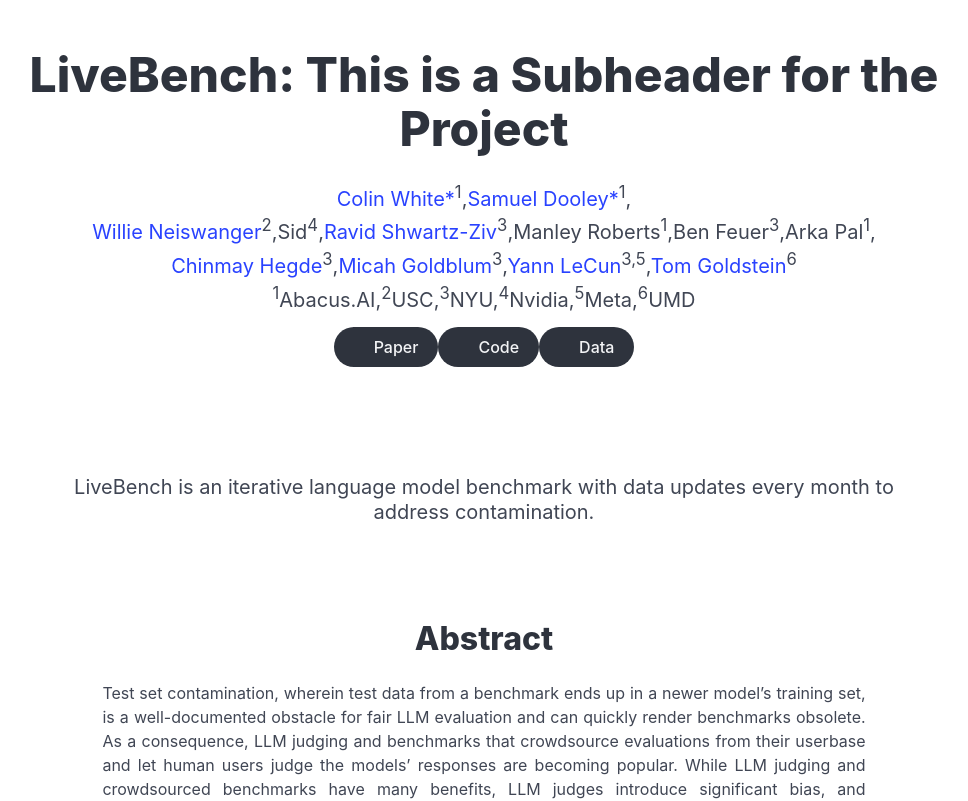
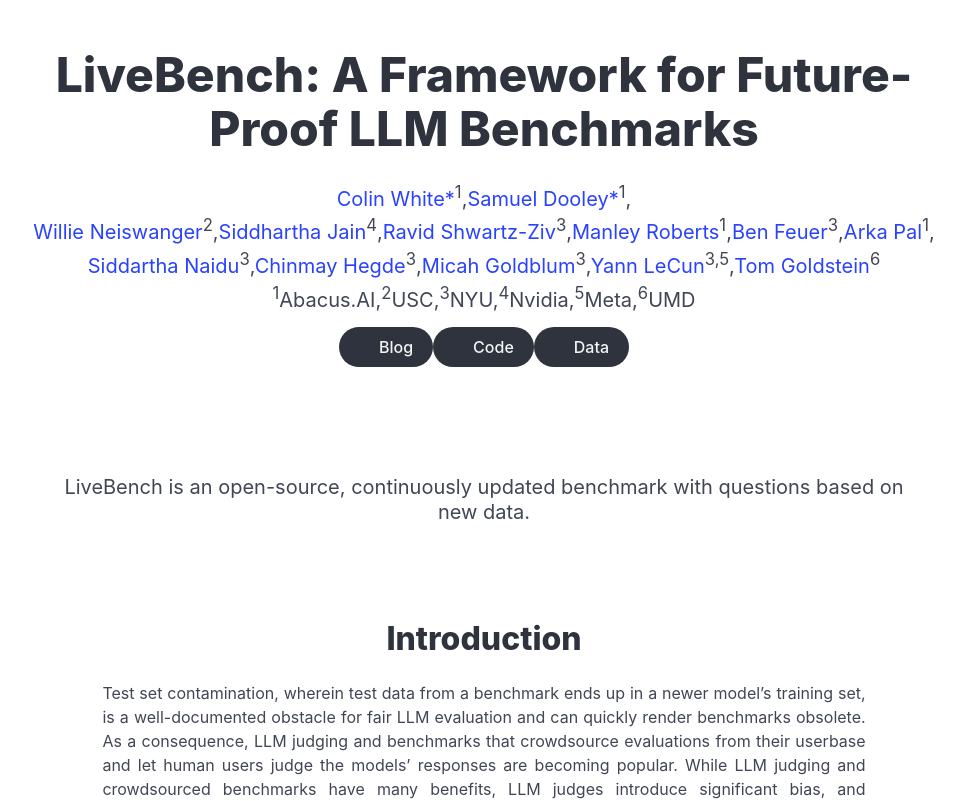
Before and after one commit to garlic-debt-whisper/potato, a React (Create React App) app: page / in a window 1280 px wide. Shown: the top 801 px of the page, without its empty margins (156-1124 px from the left). Built offline with nearby package versions, Linux system fonts and the light colour scheme; some icons are missing.

Commit message:
starting updates

```diff
--- a/package.json
+++ b/package.json
@@ -11,9 +11,10 @@
     "@testing-library/user-event": "^13.5.0",
     "bulma": "^1.0.0",
     "font-awesome": "^4.7.0",
+    "papaparse": "^5.4.1",
     "react": "^18.3.1",
     "react-dom": "^18.3.1",
-    "react-scripts": "5.0.1",
+    "react-scripts": "^5.0.1",
     "web-vitals": "^2.1.4"
   },
   "scripts": {
--- a/src/App.js
+++ b/src/App.js
@@ -4,18 +4,14 @@
 import 'bulma/css/bulma.css'
 
 const bibtexEntry = `
-@article{park2021nerfies,
+@article{livebench,
   author    = {Park, Keunhong and Sinha, Utkarsh and Barron, Jonathan T. and Bouaziz, Sofien and Goldman, Dan B and Seitz, Steven M. and Martin-Brualla, Ricardo},
   title     = {Nerfies: Deformable Neural Radiance Fields},
   journal   = {ICCV},
   year      = {2021},
 }`;
 
-const abstract = `Test set contamination, wherein test data from a benchmark ends up in a newer model’s training set, is a well-documented obstacle for fair LLM evaluation and can quickly render benchmarks obsolete.  As a consequence, LLM judging and benchmarks that crowdsource evaluations from their userbase and let human users judge the models’ responses are becoming popular.  While LLM judging and crowdsourced benchmarks have many benefits, LLM judges introduce significant bias, and crowdsourced benchmarks are uncontrolled since users have the freedom to ask whatever questions they want and judge model responses under their own subjective criteria.  In this work, we introduce LiveBench, designed to be immune to both test set contamination and the biases of LLM judging and crowdsourcing.
-LiveBench is the first benchmark that(1) contains frequently - updated questions from new information sources, and \\emph{questions become harder over time }, (2) scores answers automatically according to the objective ground - truth, and(3) contains a wide variety of challenging questions, including math, coding, reasoning, and data science.LiveBench contains questions that are based on recently - released math competitions, arxiv papers, and datasets, and it contains harder, "un-gameable" versions of two previously released benchmarks: Big-Bench Hard and AMPS.
-We evaluate several closed-source models, as well as dozens of open-source models ranging from 7B to 70B in size.
-We release all questions, code, and model answers, and we welcome community engagement and collaboration for expanding the benchmark tasks and models.
-Among many insights, we find that for the first time, GPT-4 is able to achieve a high enough score on the American Mathematics Competition (AMC12B 2023) to qualify for the American Invitational Mathematics Competition (AIME).`
+const abstract = `Test set contamination, wherein test data from a benchmark ends up in a newer model’s training set, is a well-documented obstacle for fair LLM evaluation and can quickly render benchmarks obsolete. As a consequence, LLM judging and benchmarks that crowdsource evaluations from their userbase and let human users judge the models’ responses are becoming popular. While LLM judging and crowdsourced benchmarks have many benefits, LLM judges introduce significant bias, and crowdsourced benchmarks are uncontrolled since users have the freedom to ask whatever questions they want and judge model responses under their own subjective criteria. `
 
 function App() {
     return (
@@ -25,34 +21,37 @@
                     <div class="container is-max-desktop">
                         <div class="columns is-centered">
                             <div class="column has-text-centered">
-                                <h1 class="title is-1 publication-title">LiveBench: This is a Subheader for the Project</h1>
+                                <h1 class="title is-1 publication-title">LiveBench: A Framework for Future-Proof LLM Benchmarks</h1>
                                 <div class="is-size-5 publication-authors">
                                     <span class="author-block">
-                                        <a href="https://crwhite.ml">Colin White*</a><sup>1</sup>,
+                                        <a href="https://crwhite.ml" target="_blank" rel="noreferrer">Colin White*</a><sup>1</sup>,
                                         </span>
                                     <span class="author-block">
-                                        <a href="http://spamueldooley.com">Samuel Dooley*</a><sup>1</sup>,
+                                        <a href="http://spamueldooley.com" target="_blank" rel="noreferrer">Samuel Dooley*</a><sup>1</sup>,
                                         </span>
                                     <br></br>
                                     <span class="author-block">
-                                        <a href="https://willieneis.github.io">Willie Neiswanger</a><sup>2</sup>,
+                                        <a href="https://willieneis.github.io" target="_blank" rel="noreferrer">Willie Neiswanger</a><sup>2</sup>,
                                     </span>
                                     <span class="author-block">
-                                        Sid<sup>4</sup>,
+                                        <a href="https://tmfs10.github.io/" target="_blank" rel="noreferrer">Siddhartha Jain</a><sup>4</sup>,
                                     </span>
                                     <span class="author-block">
-                                        <a href="https://www.ravid-shwartz-ziv.com">Ravid Shwartz-Ziv</a><sup>3</sup>,
+                                        <a href="https://www.ravid-shwartz-ziv.com" target="_blank" rel="noreferrer">Ravid Shwartz-Ziv</a><sup>3</sup>,
                                     </span>
                                     <span class="author-block">
-                                        Manley Roberts<sup>1</sup>,
+                                        <a href="" target="_blank" rel="noreferrer">Manley Roberts</a><sup>1</sup>,
                                     </span>
                                     <span class="author-block">
-                                        Ben Feuer<sup>3</sup>,
+                                        <a href="" target="_blank" rel="noreferrer">Ben Feuer</a><sup>3</sup>,
                                     </span>
                                     <span class="author-block">
-                                        Arka Pal<sup>1</sup>,
+                                        <a href="" target="_blank" rel="noreferrer">Arka Pal</a><sup>1</sup>,
                                     </span>
                                     <br></br>
+                                    <span class="author-block">
+                                        <a href="" target="_blank" rel="noreferrer">Siddartha Naidu</a><sup>3</sup>,
+                                    </span>
                                     <span class="author-block">
                                         <a href="https://chinmayhegde.github.io">Chinmay Hegde</a><sup>3</sup>,
                                     </span>
@@ -85,7 +84,7 @@
                                                 <span class="icon">
                                                     <i class="ai ai-arxiv"></i>
                                                 </span>
-                                                <span>Paper</span>
+                                                <span>Blog</span>
                                             </a>
                                         </span>
                                         <span class="link-block">
@@ -117,8 +116,7 @@
                 <div class="container is-max-desktop">
                     <div class="hero-body">
                         <h2 class="subtitle has-text-centered">
-                            <span class="dnerf">LiveBench</span> is an iterative language model benchmark with
-                            data updates every month to address contamination.
+                            <span class="dnerf">LiveBench</span> is an open-source, continuously updated benchmark with questions based on new data.
                         </h2>
                     </div>
                 </div>
@@ -127,7 +125,7 @@
                 <div class="container is-max-desktop">
                     <div class="columns is-centered has-text-centered">
                         <div class="column is-four-fifths">
-                            <h2 class="title is-3">Abstract</h2>
+                            <h2 class="title is-3">Introduction</h2>
                             <div class="content has-text-justified">
                                 {abstract}
                             </div>
```
Also changed, not shown: 1 other file (tests, documents, lock files or other folders).
